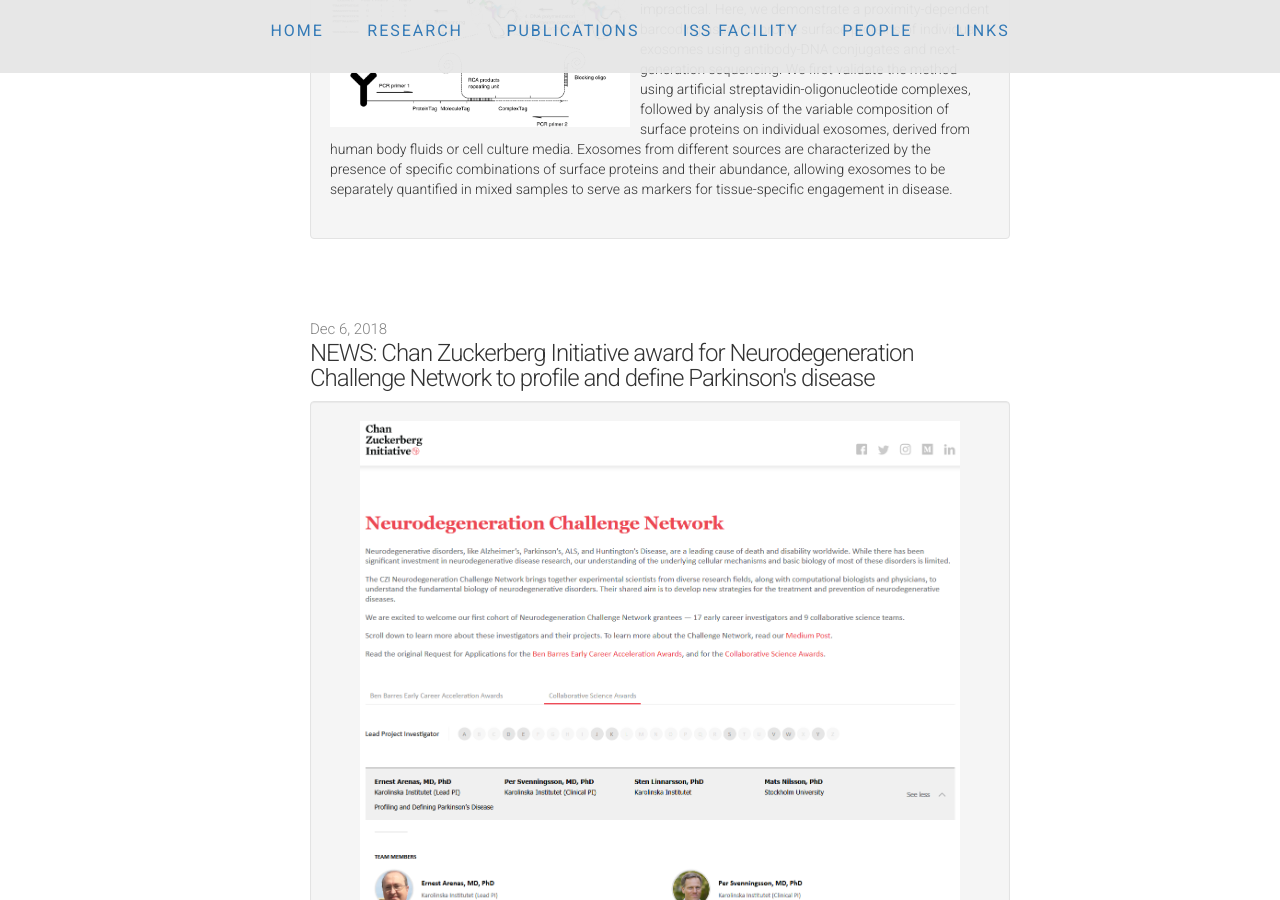
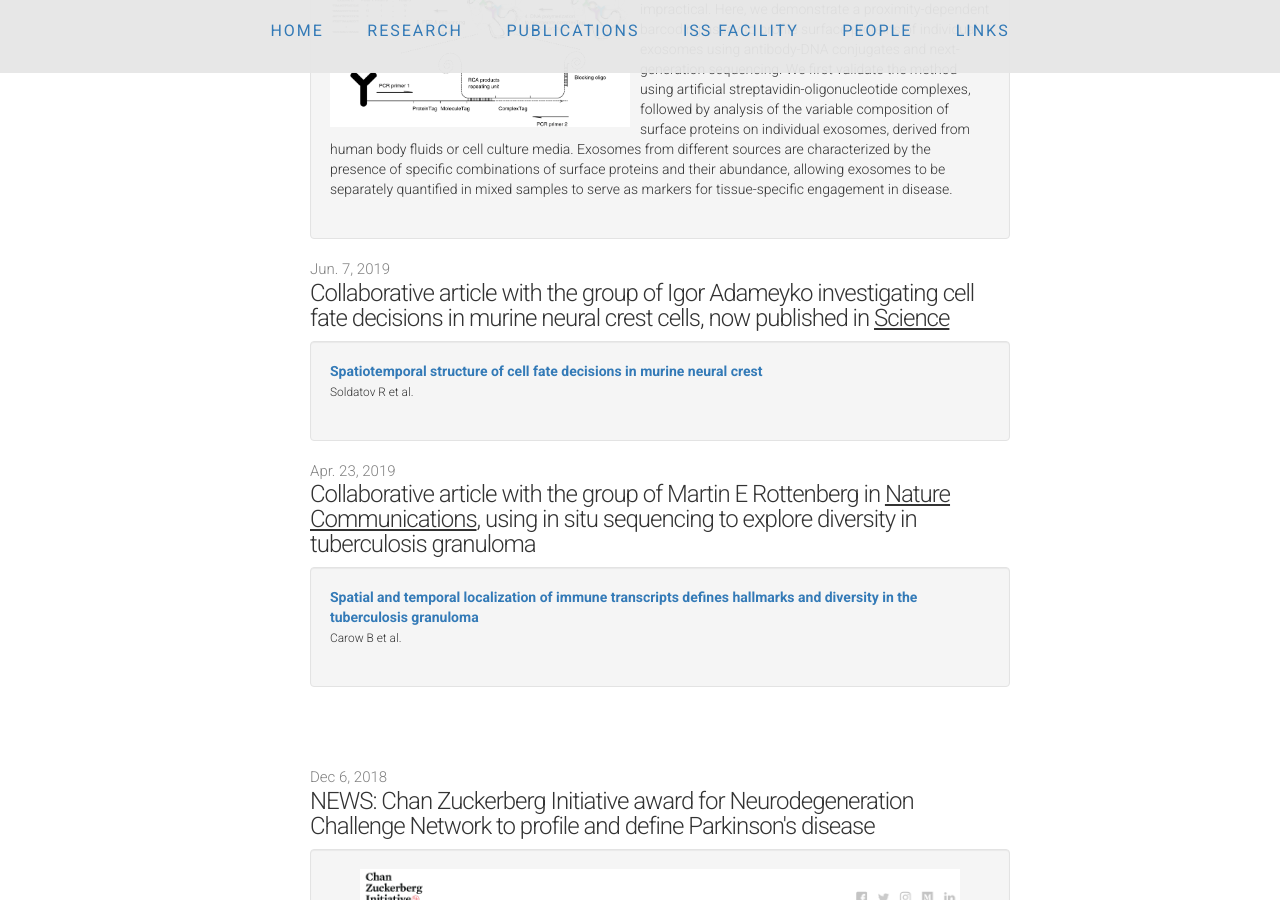
Before and after one commit to flintott/NilssonLab, a Jekyll site: the page index.html, which Jekyll copies as it is, in a window 1280 px wide and 900 px high, scrolled down 2358 px. Built offline with Jekyll 4.4.1, drawn with Linux system fonts in a browser that asks for light colours.

Commit message:
Update index.html

```diff
--- a/index.html
+++ b/index.html
@@ -172,6 +172,31 @@
             </li>
           </div>
 
+	<li>
+          <span class="post-date">Jun. 7, 2019</span>
+          <span class="post-link">Collaborative article with the group of Igor Adameyko investigating cell fate decisions in murine neural crest cells, now published in <u>Science</u></span>
+        </li>
+        <div class="well">
+          <li class="media">
+            <div class="media-body">
+              <strong class="media-heading"><a href="https://science.sciencemag.org/content/364/6444/eaas9536.abstract">Spatiotemporal structure of cell fate decisions in murine neural crest</a></strong>
+              <p><small>Soldatov R et al.</small></p>
+            </div>
+          </li>
+        </div>
+
+	<li>
+          <span class="post-date">Apr. 23, 2019</span>
+          <span class="post-link">Collaborative article with the group of Martin E Rottenberg in <u>Nature Communications</u>, using in situ sequencing to explore diversity in tuberculosis granuloma </span>
+        </li>
+        <div class="well">
+          <li class="media">
+            <div class="media-body">
+              <strong class="media-heading"><a href="https://www.nature.com/articles/s41467-019-09816-4">Spatial and temporal localization of immune transcripts defines hallmarks and diversity in the tuberculosis granuloma</a></strong>
+              <p><small>Carow B et al.</small></p>
+            </div>
+          </li>
+        </div>
 
 <p>&nbsp;</p>
 <!--
```
